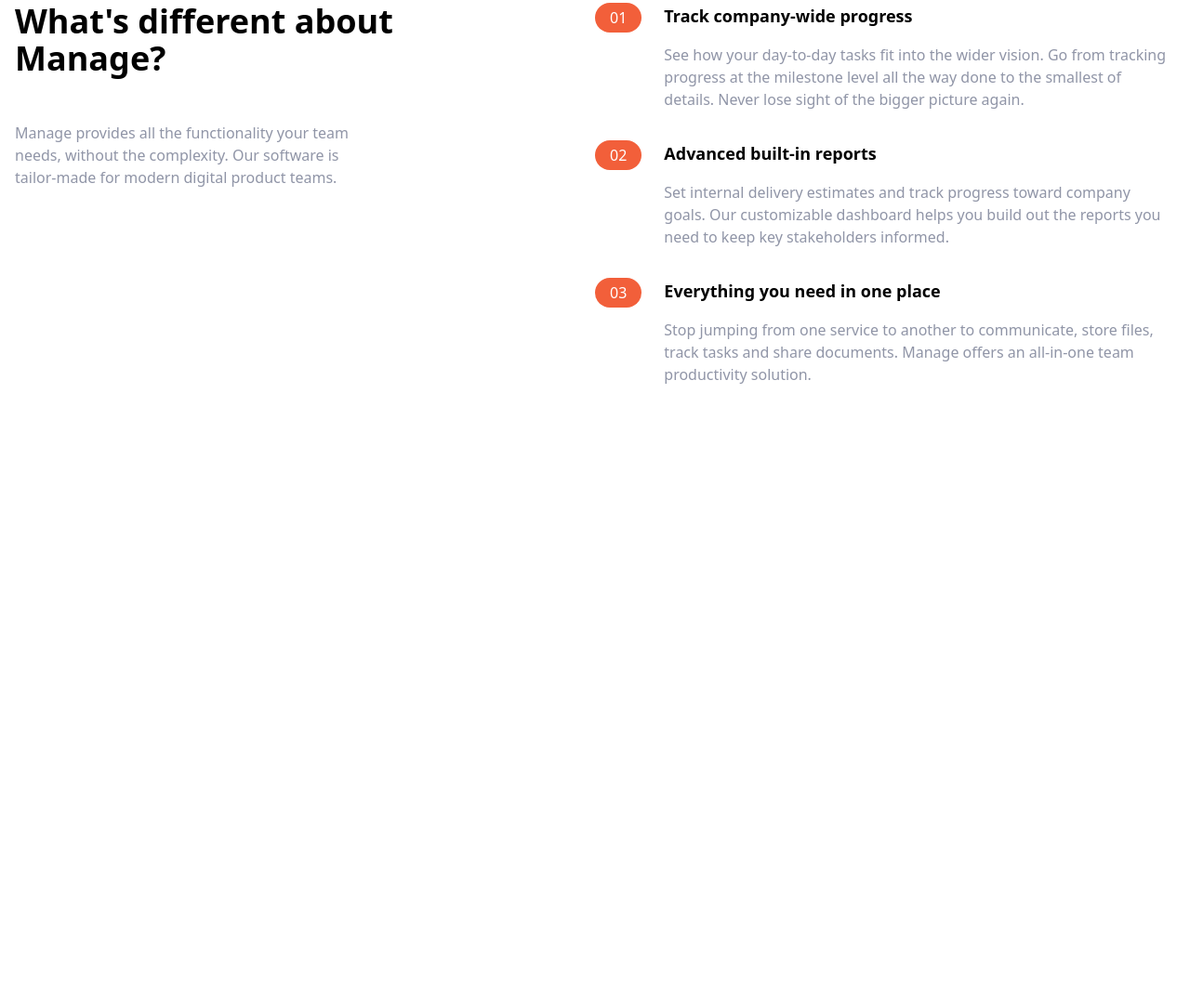
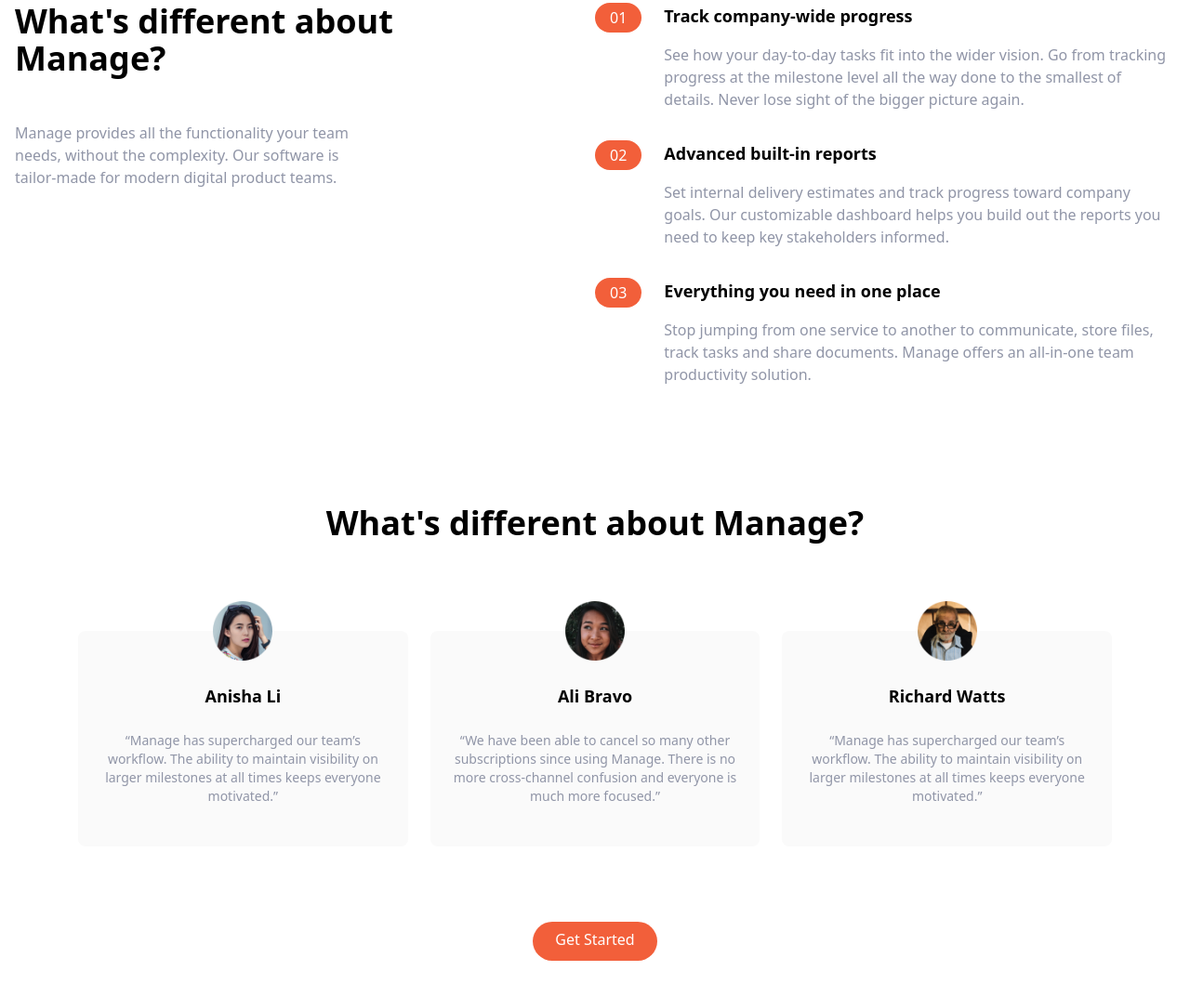
Before and after one commit to Moazam05/tailwind-landingpage, a website: page index.html in a window 1280 px wide. Shown: the part 694-1767 px from the top of the page at 93% size. Before the commit the page ends 1109 px from the top, so only its background shows below. Drawn offline with Linux system fonts and the light colour scheme.

Commit message:
Testimonials

```diff
--- a/index.html
+++ b/index.html
@@ -169,5 +169,72 @@
         </div>
       </div>
     </section>
+    <!-- Testimonials -->
+    <section id="testimonials">
+      <!-- Containers to heading & testm blocks -->
+      <div class="max-w-6xl px-5 mx-auto mt-32 text-center">
+        <!-- heading -->
+        <h2 class="text-4xl font-bold text-center">
+          What's different about Manage?
+        </h2>
+        <!-- Testimonials Container -->
+        <div class="flex flex-col mt-24 md:flex-row md:space-x-6">
+          <!-- Testimonial 1 -->
+          <div
+            class="mb-16 flex flex-col items-center p-6 space-y-6 rounded-lg bg-veryLightGray md:w-1/3"
+          >
+            <img src="img/avatar-anisha.png" class="w-16 -mt-14" alt="avatar" />
+            <h5 class="text-lg font-bold">Anisha Li</h5>
+            <div class="mb-5">
+              <p class="mb-5 text-sm text-darkGrayishBlue">
+                “Manage has supercharged our team’s workflow. The ability to
+                maintain visibility on larger milestones at all times keeps
+                everyone motivated.”
+              </p>
+            </div>
+          </div>
+          <!-- Testimonial 2 -->
+          <div
+            class="mb-16 flex flex-col items-center p-6 space-y-6 rounded-lg bg-veryLightGray md:w-1/3"
+          >
+            <img src="img/avatar-ali.png" class="w-16 -mt-14" alt="avatar" />
+            <h5 class="text-lg font-bold">Ali Bravo</h5>
+            <div class="mb-5">
+              <p class="mb-5 text-sm text-darkGrayishBlue">
+                “We have been able to cancel so many other subscriptions since
+                using Manage. There is no more cross-channel confusion and
+                everyone is much more focused.”
+              </p>
+            </div>
+          </div>
+          <!-- Testimonial 3 -->
+          <div
+            class="mb-16 flex flex-col items-center p-6 space-y-6 rounded-lg bg-veryLightGray md:w-1/3"
+          >
+            <img
+              src="img/avatar-richard.png"
+              class="w-16 -mt-14"
+              alt="avatar"
+            />
+            <h5 class="text-lg font-bold">Richard Watts</h5>
+            <div class="mb-5">
+              <p class="mb-5 text-sm text-darkGrayishBlue">
+                “Manage has supercharged our team’s workflow. The ability to
+                maintain visibility on larger milestones at all times keeps
+                everyone motivated.”
+              </p>
+            </div>
+          </div>
+        </div>
+        <!-- Button -->
+        <div class="mt-6 mb-16">
+          <a
+            href=""
+            class="p-3 px-6 pt-2 text-white bg-brightRed rounded-full baseline hover:bg-brightRedLight"
+            >Get Started</a
+          >
+        </div>
+      </div>
+    </section>
   </body>
 </html>
```
Also changed, not shown: css/main.css.
